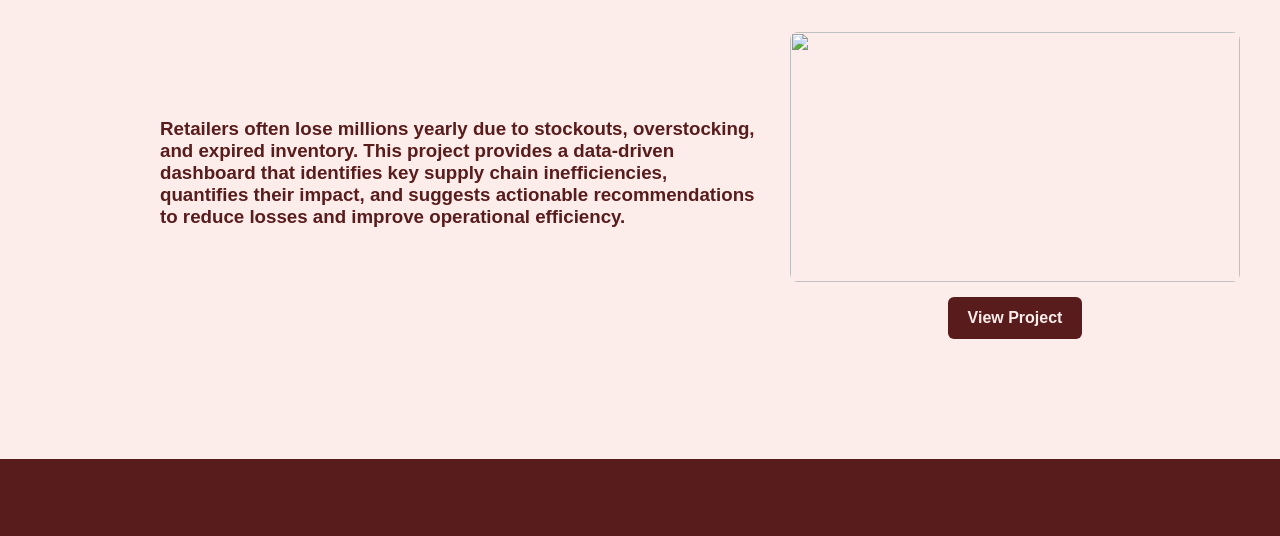
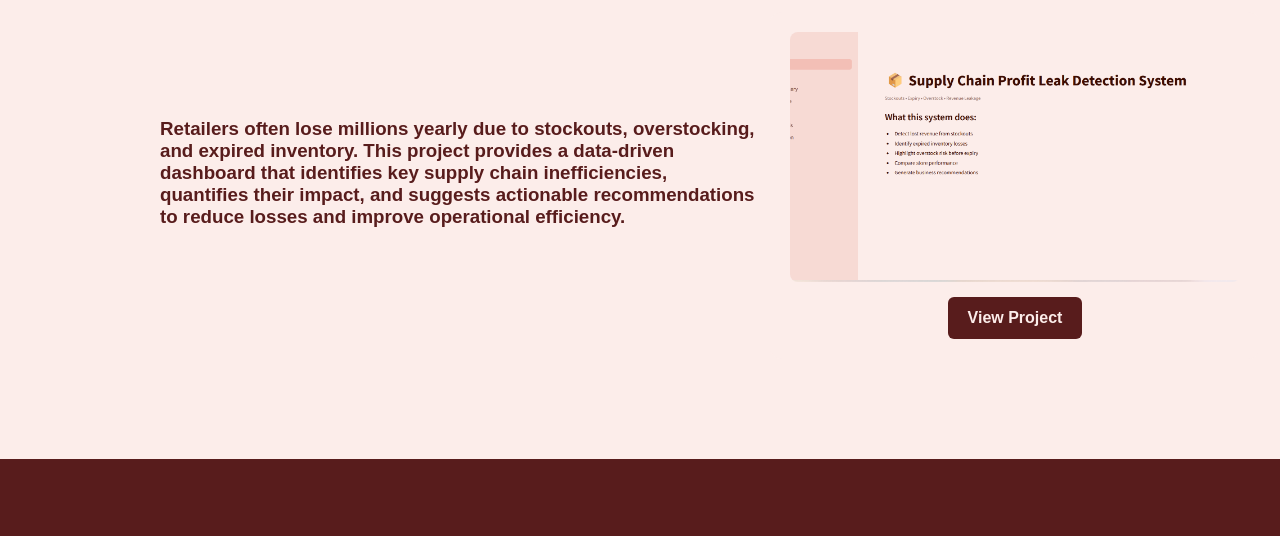
Before and after one commit to 456val/databyval, a plain HTML site: page index.html in a window 1280 px wide. Shown: the part 2620-3156 px from the top of the page. Drawn offline with Linux system fonts and the light colour scheme.

Commit message:
Update index.html

```diff
--- a/index.html
+++ b/index.html
@@ -104,7 +104,7 @@ I focus on optimizing inventory, forecasting demand, and creating dashboards tha
     </div>
 
     <div class="project-row reverse">
-      <div class="project-card"><img src="" alt=""><a href="inventory/inventory.html"class="btn">View Project</a></div>
+      <div class="project-card"><img src="image/inventory1.png" alt=""><a href="inventory/inventory.html"class="btn">View Project</a></div>
       <div class="project-overview"><h3>Retailers often lose millions yearly due to stockouts, overstocking, and expired inventory.
       This project provides a data-driven dashboard that identifies key supply chain inefficiencies,
       quantifies their impact, and suggests actionable recommendations to reduce losses and improve
```
